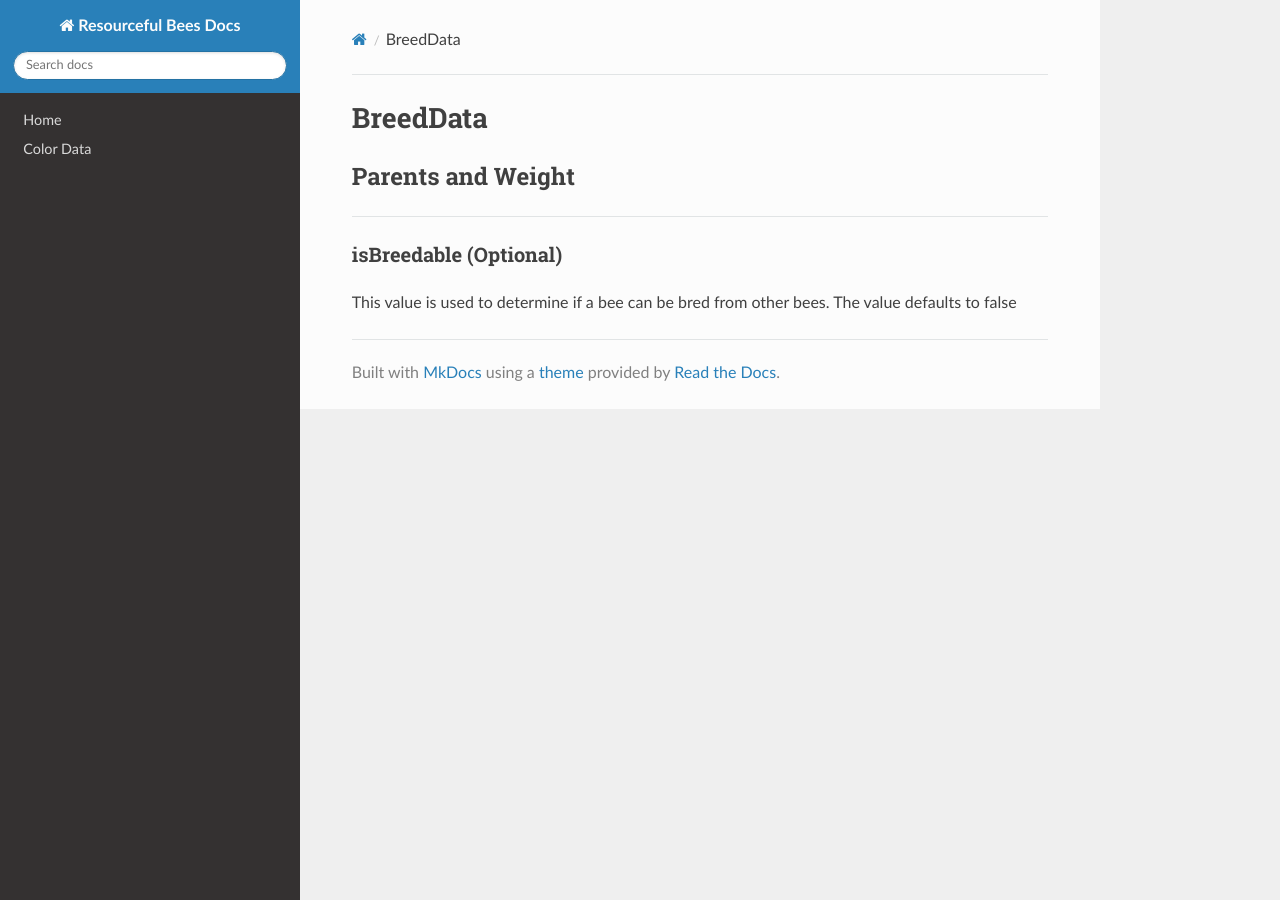
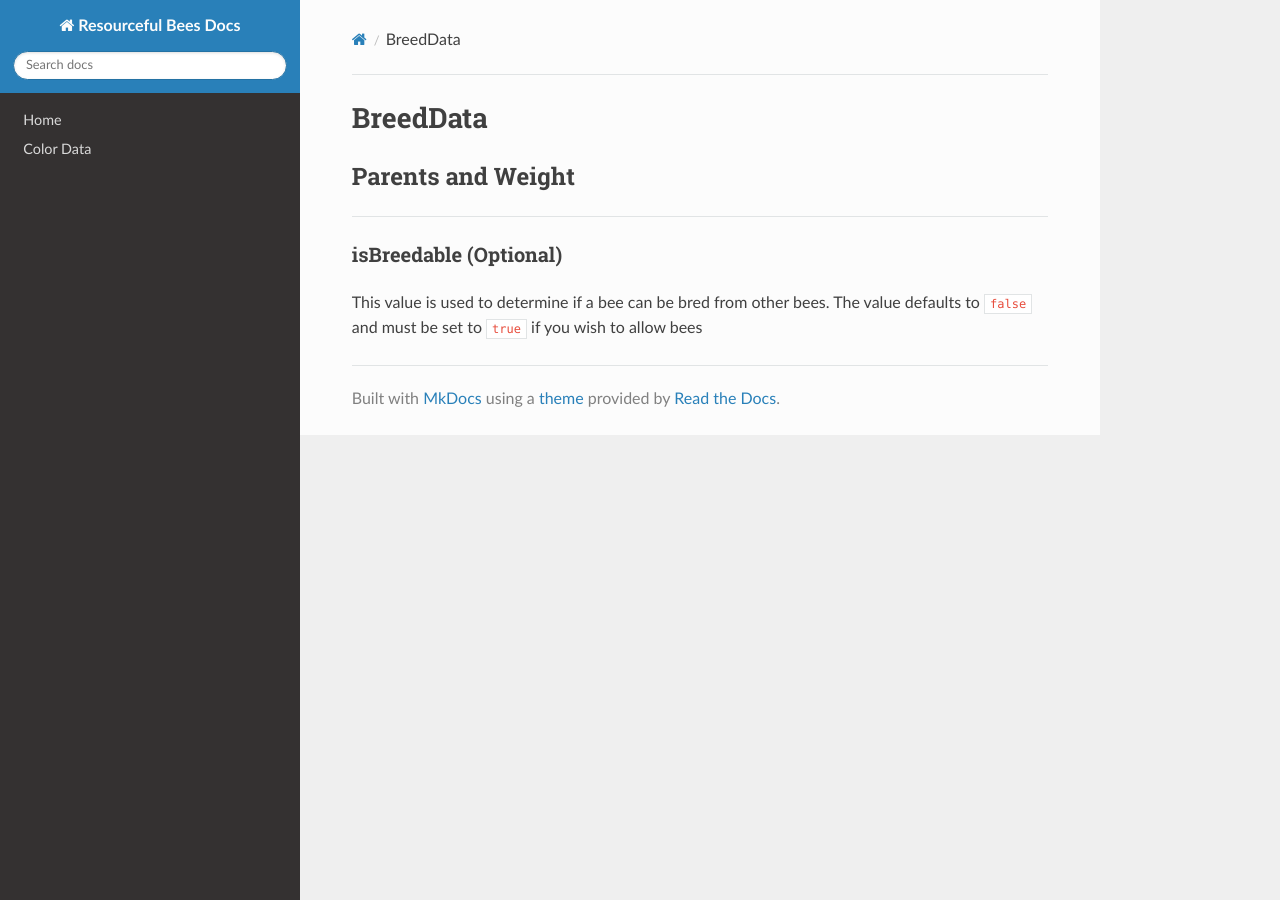
Before and after one commit to Team-Resourceful/ResourcefulBeesDocs, an MkDocs documentation site: the page built from docs/bee_data/breed_data.md, in a window 1280 px wide. Built offline with MkDocs 1.6.1, drawn with Linux system fonts in a browser that asks for light colours; nearby versions of some CDN libraries.

Commit message:
docs/bee_data/breed_data.md updated from https://stackedit.io/

```diff
--- a/docs/bee_data/breed_data.md
+++ b/docs/bee_data/breed_data.md
@@ -5,8 +5,8 @@
 
 ### **isBreedable** (Optional)
 
-This value is used to determine if a bee can be bred from other bees. The value defaults to false
+This value is used to determine if a bee can be bred from other bees. The value defaults to `false` and must be set to `true` if you wish to allow bees
 
 <!--stackedit_data:
-eyJoaXN0b3J5IjpbMTI2MjM0OTEzMl19
+eyJoaXN0b3J5IjpbLTExODg3NDI1NjBdfQ==
 -->
```
